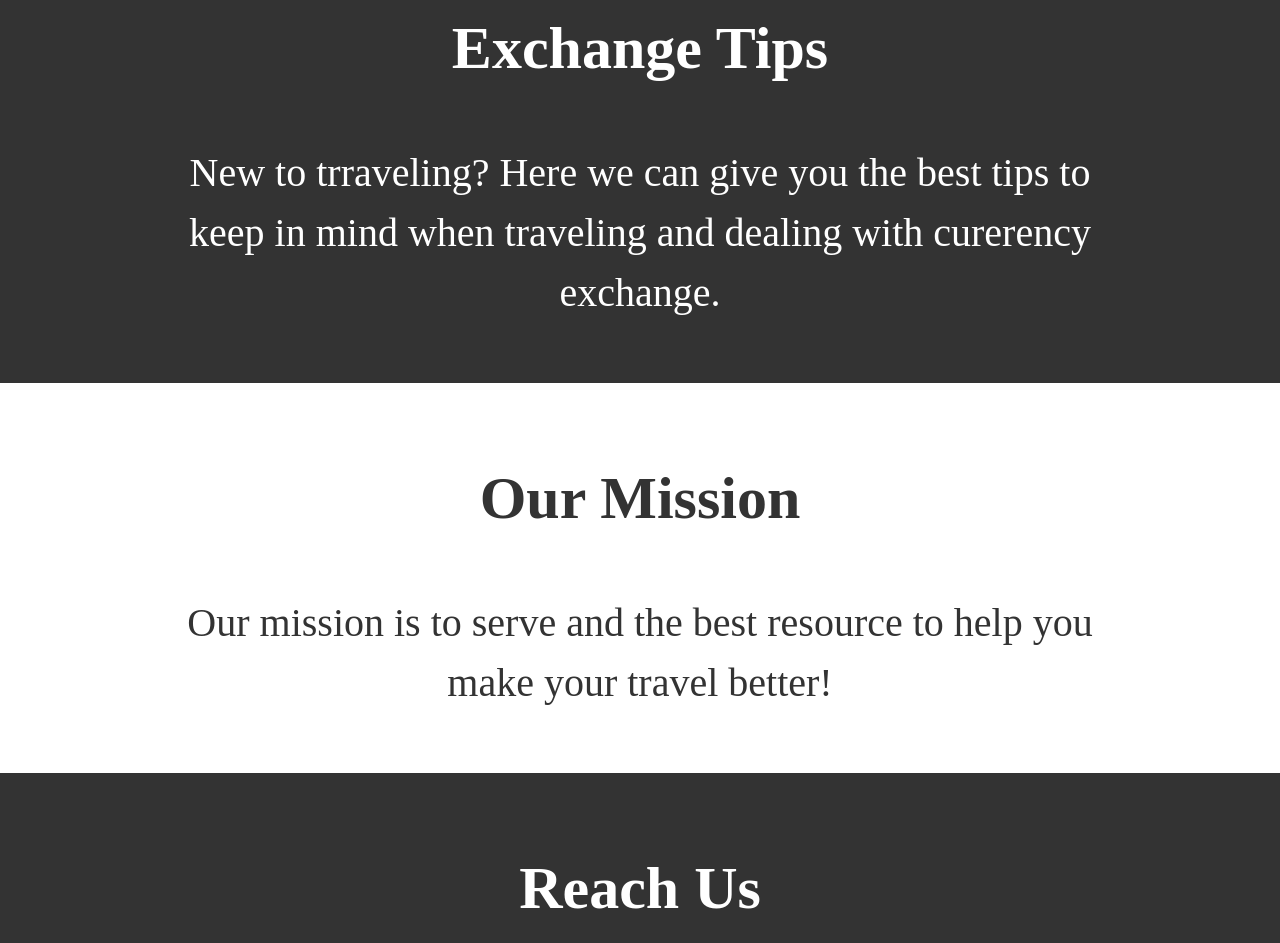
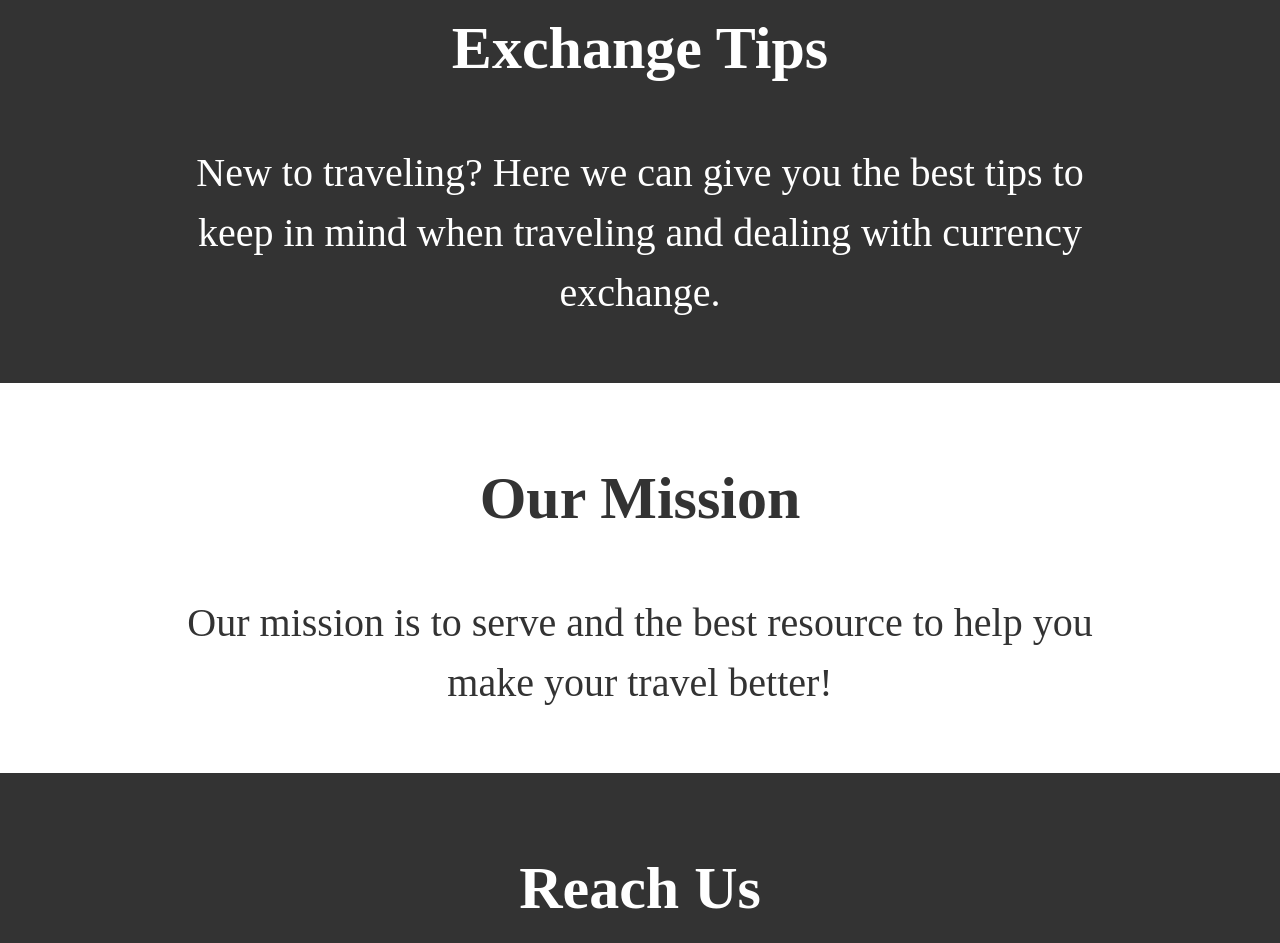
Before and after one commit to Bevilacqua978/Global-Travel-Rates-DevelopmentStage, a website: page views/Home.html in a window 1280 px wide. Shown: the part 1256-2199 px from the top of the page. Drawn offline with Linux system fonts and the light colour scheme.

Commit message:
Fixed grammatical errors

```diff
--- a/views/Home.html
+++ b/views/Home.html
@@ -14,7 +14,7 @@
 </head>
 
 <body>
-<!--
+
   <!-- This is the nav bar -->
   <header id="header">
     <div id="nav-container" class="nav-1">
@@ -93,7 +93,7 @@
   <section class="section" id="exchange-tips">
   <div class="container-1">
     <h2>Exchange Tips</h2>
-    <p>New to trraveling? Here we can give you the best tips to keep in mind when traveling and dealing with curerency exchange.</p>
+    <p>New to traveling? Here we can give you the best tips to keep in mind when traveling and dealing with currency exchange.</p>
   </div>
 </section>
 
```
